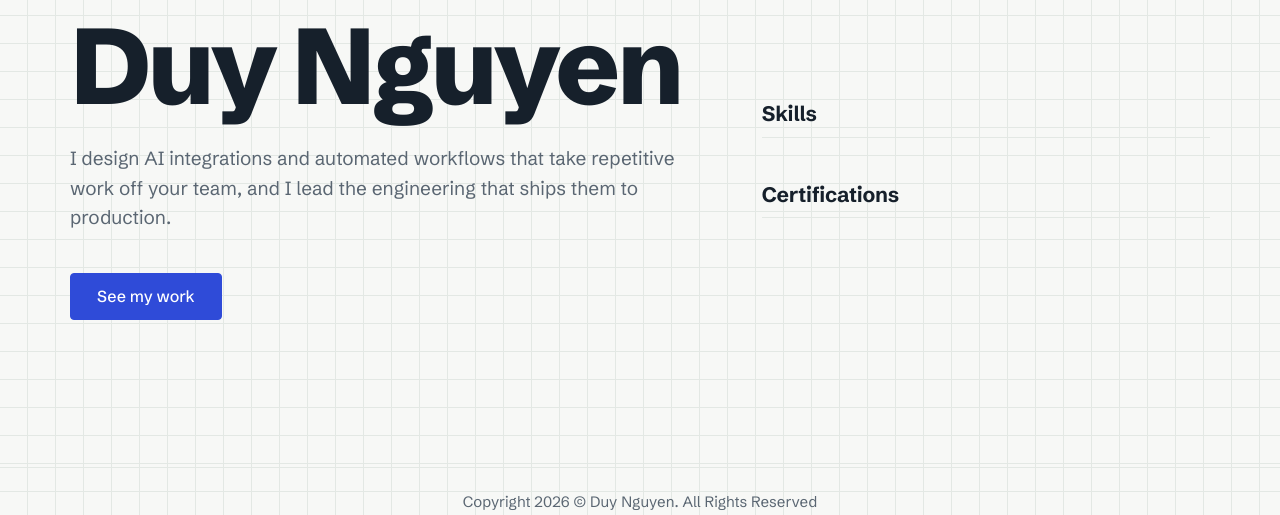
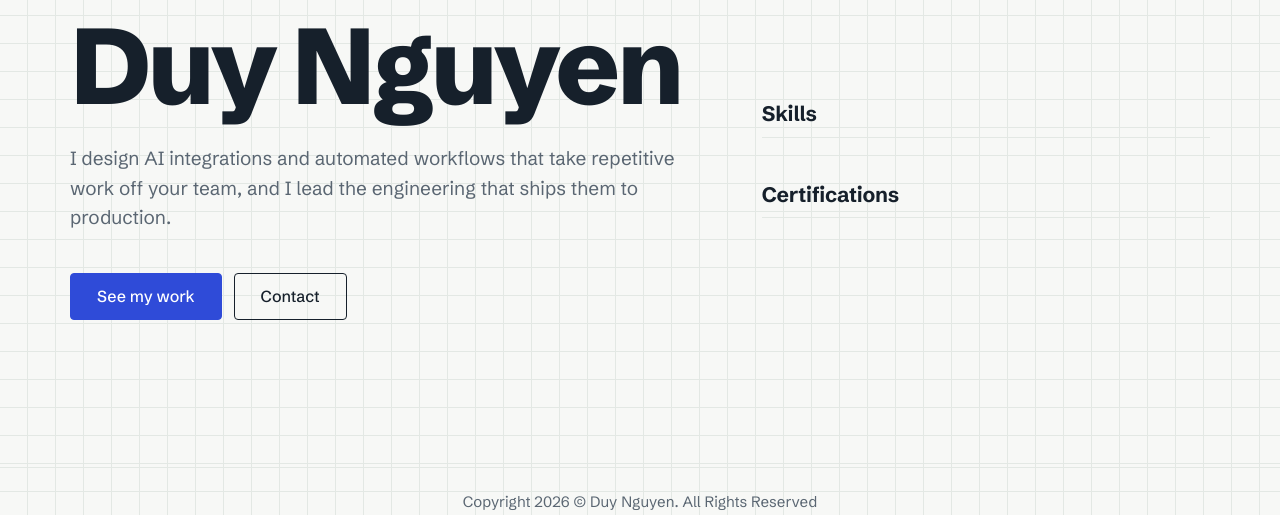
Before and after one commit to duynb92/portfolio_site_py, a Django app: template portfolio_pj/portfolio_app/template/index.html in a window 1280 px wide. Shown: the part 208-723 px from the top of the page. Run offline with Django 3.2, Linux system fonts and the light colour scheme; the template is opened without the code that fills it, so the values that code supplies are empty; some libraries are stand-ins or nearby versions; some web fonts are replaced.

Commit message:
Add Contact button to homepage hero, linking to /contact

```diff
--- a/portfolio_pj/portfolio_app/template/index.html
+++ b/portfolio_pj/portfolio_app/template/index.html
@@ -15,6 +15,7 @@
                     <p class="intro__what">I design AI integrations and automated workflows that take repetitive work off your team, and I lead the engineering that ships them to production.</p>
                     <div class="intro__actions">
                         <a href="/lab" class="intro__btn intro__btn--primary">See my work</a>
+                        <a href="/contact" class="intro__btn">Contact</a>
                     </div>
                 </div>
 
```
